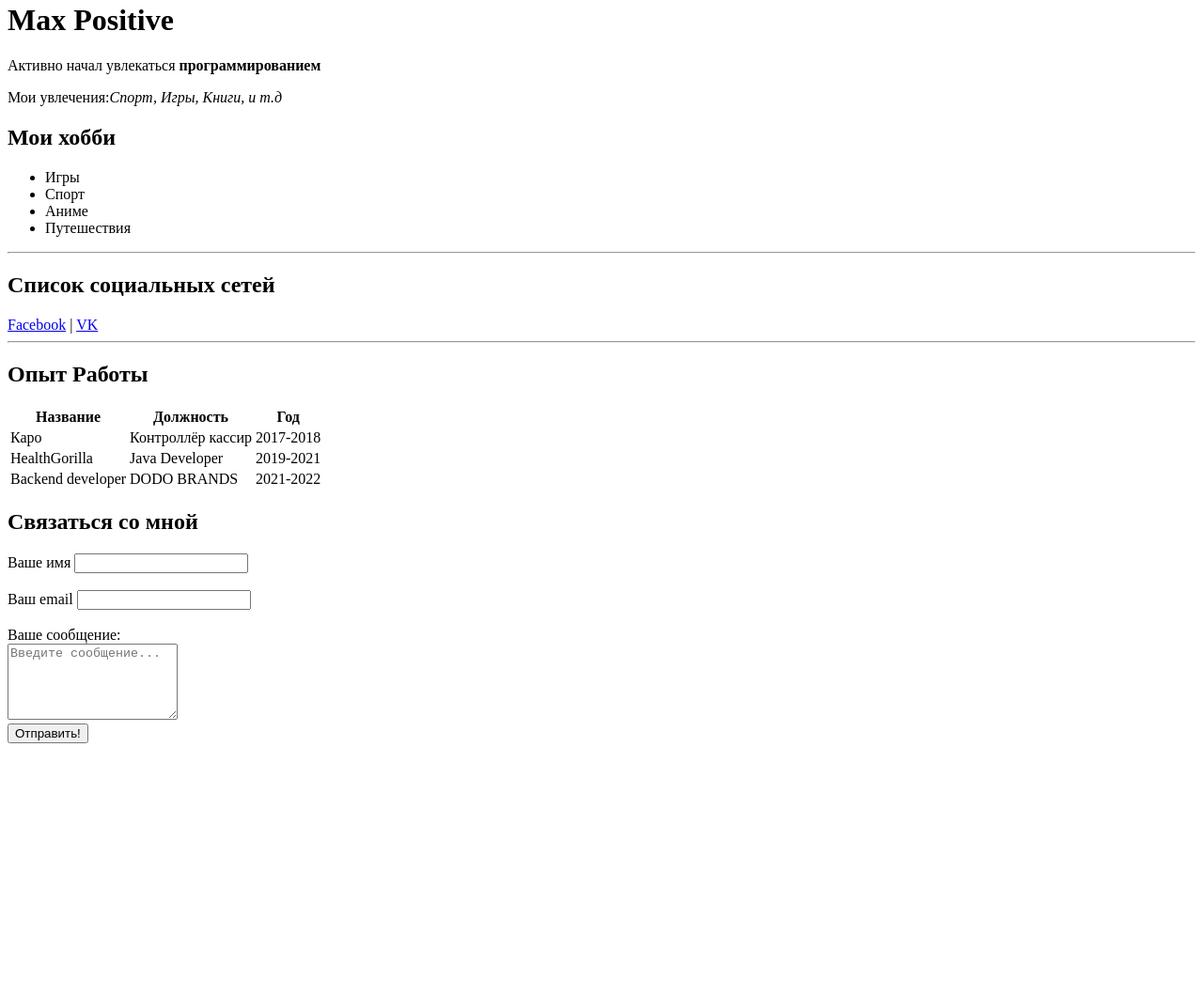
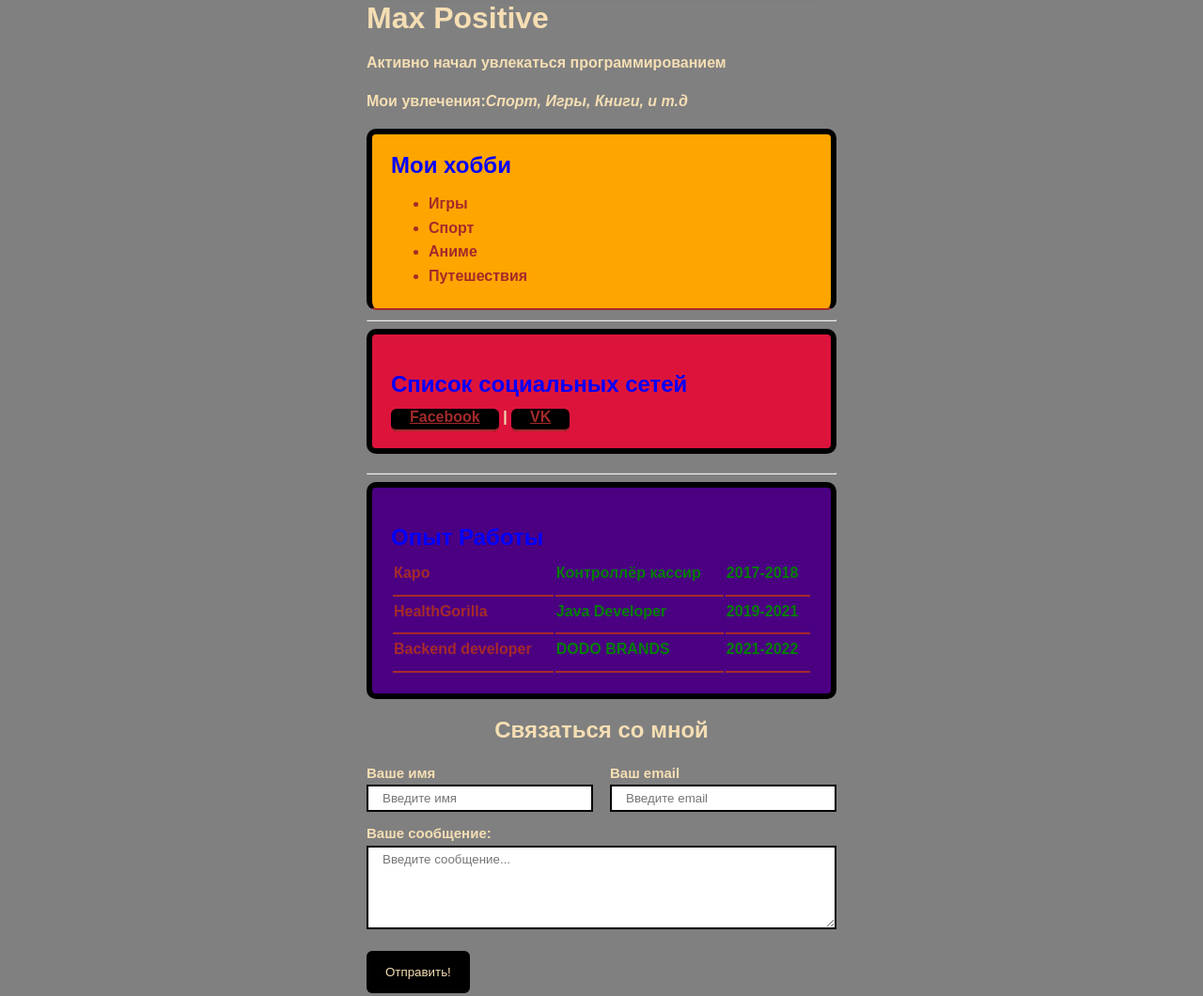
Before and after one commit to THEN2/Resume, a plain HTML site: page index.html in a window 1280 px wide. Shown: the part 343-1403 px from the top of the page at 94% size. Before the commit the page ends 1142 px from the top, so only its background shows below. Drawn offline with Linux system fonts and the light colour scheme.

Commit message:
Add styles

```diff
--- a/index.html
+++ b/index.html
@@ -7,17 +7,27 @@
     <meta name="keywords" conent="Max, cv, resume" />
     <meta name="description" content="Резюме-Max Positive" />
     <title>Max Positive</title>
+    <link rel="stylesheet" href="styles.css" />
   </head>
+  </style>
 
   <body>
-    <img src="MOPS.jpg" width="500" alt="Не могу найти изображение" />
-
+    <div class="container">
+      <div class="info">
+      <img
+        src="MOPS.jpg"
+        width="500"
+        alt="Не могу найти изображение"
+        class="avatar"
+      />
+        <div class="info-text">
       <h1>Max Positive</h1>
 
       <p>Активно начал увлекаться <strong>программированием</strong></p>
 
       <p>Мои увлечения:<em>Спорт, Игры, Книги, и т.д</em></p>
 
+      <div class="card-hobbies">
         <h2><strong>Мои хобби</strong></h2>
 
         <ul>
@@ -26,27 +36,35 @@
           <li>Аниме</li>
           <li>Путешествия</li>
         </ul>
+      </div>
 
       <hr />
+
+      <div class="card-social-networks">
         <h2>Список социальных сетей</h2>
 
         <a
           href="https://www.facebook.com/profile.php?id=100010438238600"
+          class="btn"
           target="_blank"
           >Facebook</a
         >
         |
-    <a href="https://vk.com/id543700269" target="_blank">VK</a>
+        <a href="https://vk.com/id543700269" class="btn" target="_blank">VK</a>
+      </div>
+      </div>
+      </div>
 
       <hr />
 
+      <div class="card-work-experience">
         <h2>Опыт Работы</h2>
-    <table>
-      <thead>
+        <table class="table">
+          <!-- <thead>
             <th>Название</th>
             <th>Должность</th>
             <th>Год</th>
-      </thead>
+          </thead> -->
           <tbody>
             <tr>
               <td>Каро</td>
@@ -65,22 +83,24 @@
             </tr>
           </tbody>
         </table>
+      </div>
 
+      <form action="/" class="form">
         <h2>Связаться со мной</h2>
+        <div class="form-display">
+          <div class="form-group">
+            <label for="name">Ваше имя</label>
+            <input type="text" id="name" placeholder="Введите имя" />
+          </div>
+          <div class="form-group">
+            <label for="email">Ваш email</label>
+            <input type="email" id="email" placeholder="Введите email" />
+          </div>
+        </div>
 
-    <div>
-      <label for="name" placeholder="Введите имя">Ваше имя</label>
-      <input type="name" id="name" />
-    </div>
-    <br />
-    <div>
-      <label for="email" placeholder="Введите email">Ваш email</label>
-      <input type="email" id="email" />
-    </div>
-    <br />
-    <div>
+        <div class="form-group">
           <label for="message">Ваше сообщение:</label>
-      <br />
+
           <textarea
             id="message"
             cols="20"
@@ -88,7 +108,11 @@
             placeholder="Введите сообщение..."
           ></textarea>
         </div>
+      </form>
 
-    <input type="submit" value="Отправить!" />
+      <p>
+        <button class="btn">Отправить!</button>
+      </p>
+    </div>
   </body>
 </html>
--- /dev/null
+++ b/styles.css
@@ -0,0 +1,189 @@
+@import url("https://fonts.googleapis.com/css2?family=Open+Sans&display=swap");
+body {
+  font-family: OpenSans, sans-serif;
+  font-size: 16px;
+  font-weight: bold;
+  line-height: 1.6em;
+  background-color: gray;
+  color: wheat;
+}
+
+.info{
+  margin-bottom: 20px;
+}
+   @media(max-width: 500px) {
+      .info{
+        display: block;
+        text-align: center;
+
+      }
+    }
+.card-hobbies {
+  background-color: orange;
+  border-radius: 10px;
+  border: 6px solid black;
+  padding: 20px;
+  margin-bottom: 15px;
+}
+
+.card-social-networks {
+  background-color: crimson;
+  border-radius: 10px;
+  border: 6px solid black;
+  padding: 20px;
+  margin-bottom: 20px;
+}
+
+.card-work-experience {
+  background-color: indigo;
+  border-radius: 10px;
+  border: 6px solid black;
+  padding: 20px;
+  margin-bottom: 20px;
+}
+
+.container {
+  max-width: 500px;
+  margin: auto;
+}
+
+.avatar {
+  border-radius: 30px;
+  box-shadow: 5px 5px 20px rgba(0, 0, 0, 0.25);
+}
+
+.btn {
+  padding: 15px 20px;
+  cursor: pointer;
+  border: none;
+  border-radius: 6px;
+  font-family: inherit;
+  color: wheat;
+  background: black;
+}
+
+.btn:hover {
+  font-size: 1.5rem;
+  transition: all 0.5s;
+}
+
+.card-hobbies {
+  list-style: none;
+  margin: 0;
+  padding: 0;
+  padding: 0 20px;
+}
+
+.card-social-networks a {
+  list-style: none;
+  margin: 0;
+  padding: 0;
+  padding: 0 20px;
+}
+.card-work-experience td {
+  margin-bottom: 10px;
+  border-bottom: 2px solid brown;
+  padding-bottom: 5px;
+}
+
+.card-hobbies {
+  color: brown;
+  margin-bottom: 10px;
+}
+.card-social-networks a {
+  color: brown;
+  margin-bottom: 10px;
+}
+.card-work-experience td {
+  color: brown;
+  margin-bottom: 10px;
+}
+
+.card-work-experience h2 {
+  color: blue;
+  margin-bottom: 10px;
+}
+
+.card-hobbies h2 {
+  color: blue;
+  margin-bottom: 10px;
+}
+
+.card-social-networks h2 {
+  color: blue;
+  margin-bottom: 10px;
+}
+.card-social-networks a {
+  margin-bottom: 10px;
+  border-bottom: 2px solid brown;
+  padding-bottom: 5px;
+}
+
+.card-hobbies {
+  margin-bottom: 10px;
+  border-bottom: 2px solid brown;
+  padding-bottom: 5px;
+}
+
+.table {
+  width: 100%;
+}
+
+.table td {
+  padding-bottom: 10px;
+}
+.table td:nth-child(2) {
+  color: green;
+}
+
+.table td:nth-child(3) {
+  color: green;
+}
+
+.form h2 {
+  text-align: center;
+}
+
+.form-display {
+  margin-bottom: 10px;
+  display: flex;
+}
+
+.form-display .form-group {
+  /* display: inline-block; */
+  margin-right: 18px;
+  width: 50%;
+  /* width: calc(50% - 20px); */
+}
+
+.form-display .form-group:last-child {
+  margin-right: 0;
+}
+
+@media(max-width: 500px){
+  .form-display{
+    display: block;
+  }
+
+  .form-display .form-group{
+    width: 100%;
+    margin-right: 0;
+    margin-bottom: 10px;
+
+  }
+}
+.form-group label {
+  display: block;
+  font-size: 15px;
+  color: wheat;
+}
+
+.form-group input,
+.form-group textarea {
+  width: 100%;
+  box-sizing: border-box;
+  border: 2px solid black;
+  padding: 5px 15px 5px 15px;
+  outline: none;
+  font-family: inherit;
+}
```
Lines whose indentation alone changed are shown as unchanged.
